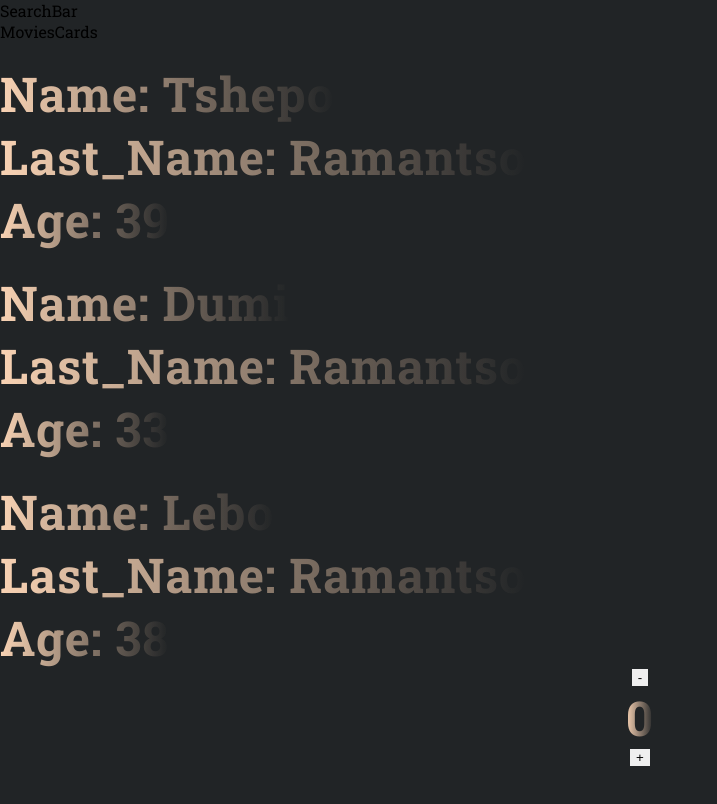
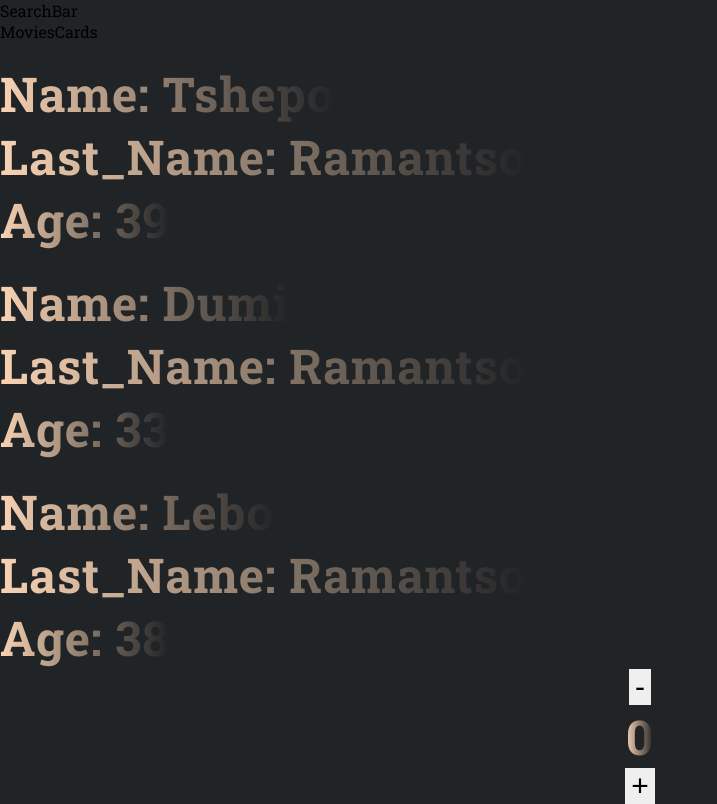
Before and after one commit to tsheporamantso/movies-app, a React (Create React App) app: page / in a window 1280 px wide. Shown: the whole page, without its empty margins (0-717 px from the left). Built offline with nearby package versions, Linux system fonts and the light colour scheme.

Commit message:
Add inline style on buttons to increase font size

```diff
--- a/src/components/Counter.jsx
+++ b/src/components/Counter.jsx
@@ -4,9 +4,9 @@ const Counter = () => {
     const [counter, setCounter] = useState(0);
   return (
     <div style={{display:"grid", placeItems:"center"}}>
-        <button onClick={() => setCounter(counter - 1)}>-</button>
+        <button style={{fontSize:"30px"}} onClick={() => setCounter(counter - 1)}>-</button>
         <h1 style={{color:"yellow"}}>{counter}</h1>
-        <button onClick={() => setCounter(counter + 1)}>+</button>
+        <button style={{fontSize:"30px"}} onClick={() => setCounter(counter + 1)}>+</button>
     </div>
   )
 }
```
